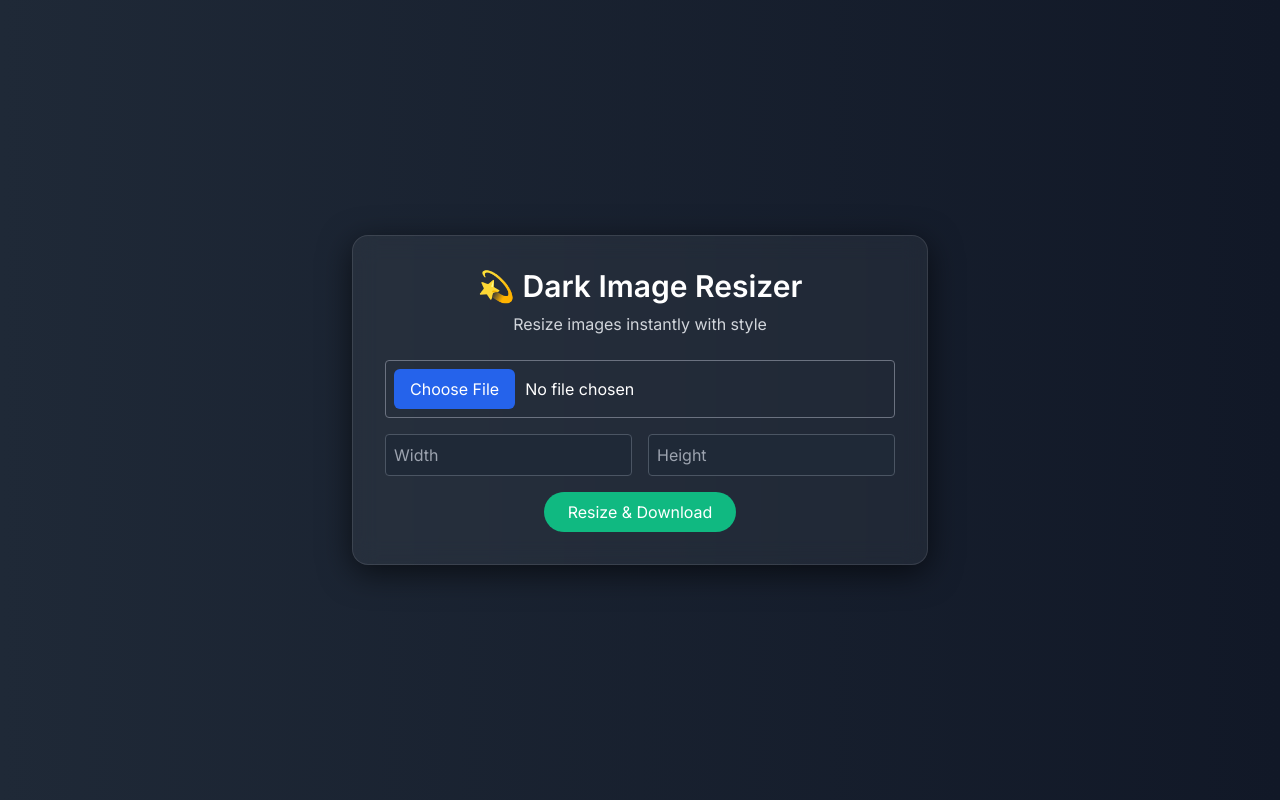
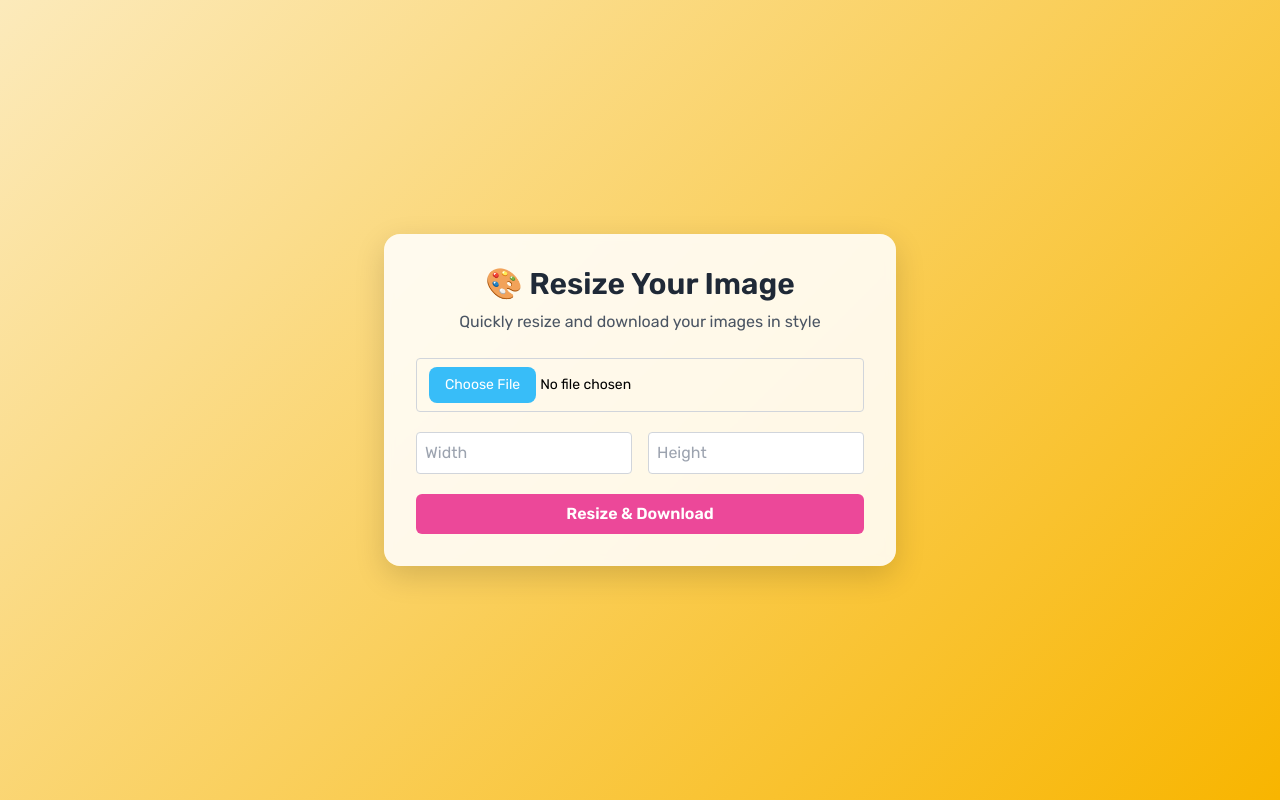
Before and after one commit to naumanshah1/python-image-resizer, a Flask app: page / in a window 1280 px wide. Run offline with Flask 2, Linux system fonts and the light colour scheme.

Commit message:
🎨 New pastel theme

```diff
--- a/templates/index.html
+++ b/templates/index.html
@@ -4,59 +4,56 @@
   <meta charset="UTF-8" />
   <meta name="viewport" content="width=device-width, initial-scale=1.0" />
   <title>Image Resizer</title>
-  <link href="https://cdn.jsdelivr.net/npm/tailwindcss@2.2.19/dist/tailwind.min.css" rel="stylesheet">
-  <link href="https://fonts.googleapis.com/css2?family=Inter:wght@400;600&display=swap" rel="stylesheet">
+  <link href="https://cdn.jsdelivr.net/npm/tailwindcss@2.2.19/dist/tailwind.min.css" rel="stylesheet" />
+  <link href="https://fonts.googleapis.com/css2?family=Rubik:wght@400;600&display=swap" rel="stylesheet" />
   <style>
     body {
-      font-family: 'Inter', sans-serif;
-      background: linear-gradient(to right, #1f2937, #111827);
-      color: white;
+      font-family: 'Rubik', sans-serif;
+      background: linear-gradient(135deg, #fceabb 0%, #f8b500 100%);
     }
-    .glass {
-      background: rgba(255, 255, 255, 0.05);
-      border: 1px solid rgba(255, 255, 255, 0.1);
-      backdrop-filter: blur(12px);
+    .card {
+      background-color: #ffffffdd;
       border-radius: 1rem;
-      box-shadow: 0 8px 32px rgba(0,0,0,0.6);
+      box-shadow: 0 10px 30px rgba(0, 0, 0, 0.15);
+      backdrop-filter: blur(5px);
     }
     input::file-selector-button {
-      background: #2563eb;
+      background: #38bdf8;
       color: white;
       padding: 0.5rem 1rem;
       border: none;
-      margin-right: 10px;
-      border-radius: 6px;
+      border-radius: 8px;
       cursor: pointer;
     }
     input::file-selector-button:hover {
-      background: #1e40af;
+      background: #0ea5e9;
     }
   </style>
 </head>
-<body class="flex items-center justify-center min-h-screen p-6">
+<body class="flex items-center justify-center min-h-screen p-4">
 
-  <div class="glass p-8 w-full max-w-xl text-center">
-    <h1 class="text-3xl font-semibold mb-2">💫 Dark Image Resizer</h1>
-    <p class="text-gray-300 mb-6">Resize images instantly with style</p>
+  <div class="card p-8 w-full max-w-lg text-center">
+    <h1 class="text-3xl font-semibold text-gray-800 mb-2">🎨 Resize Your Image</h1>
+    <p class="text-gray-600 mb-6">Quickly resize and download your images in style</p>
 
-    <form action="/" method="POST" enctype="multipart/form-data" class="space-y-4">
-      <input type="file" name="image" accept="image/*" class="w-full bg-transparent text-white border border-gray-500 rounded p-2" required />
+    <form action="/" method="POST" enctype="multipart/form-data" class="space-y-5">
+      <input type="file" name="image" accept="image/*" class="block w-full border border-gray-300 rounded px-3 py-2 text-sm" required />
 
       <div class="flex gap-4 justify-center">
-        <input type="number" name="width" placeholder="Width" class="w-1/2 p-2 rounded bg-gray-800 border border-gray-600 text-white" required />
-        <input type="number" name="height" placeholder="Height" class="w-1/2 p-2 rounded bg-gray-800 border border-gray-600 text-white" required />
+        <input type="number" name="width" placeholder="Width" class="w-1/2 p-2 rounded border border-gray-300" required />
+        <input type="number" name="height" placeholder="Height" class="w-1/2 p-2 rounded border border-gray-300" required />
       </div>
 
-      <button type="submit" class="bg-green-500 hover:bg-green-600 text-white px-6 py-2 rounded-full transition">
+      <button type="submit" class="w-full bg-pink-500 hover:bg-pink-600 text-white font-semibold py-2 rounded-md transition">
         Resize & Download
       </button>
     </form>
 
     {% if filename %}
     <div class="mt-6">
-      <h2 class="text-lg font-medium mb-2 text-green-400">Resized Image:</h2>
-      <img src="{{ url_for('static', filename='resized/' + filename) }}" alt="Resized Image" class="mx-auto rounded-lg shadow-lg" />
-      <a href="{{ url_for('static', filename='resized/' + filename) }}" download class="block mt-3 text-blue-400 hover:underline">Download</a>
+      <h2 class="text-lg font-semibold text-green-600 mb-2">Here’s your image:</h2>
+      <img src="{{ url_for('static', filename='resized/' + filename) }}" alt="Resized" class="mx-auto rounded-lg shadow-md" />
+      <a href="{{ url_for('static', filename='resized/' + filename) }}" download class="block mt-3 text-blue-500 hover:underline">📥 Download</a>
     </div>
     {% endif %}
   </div>
```
